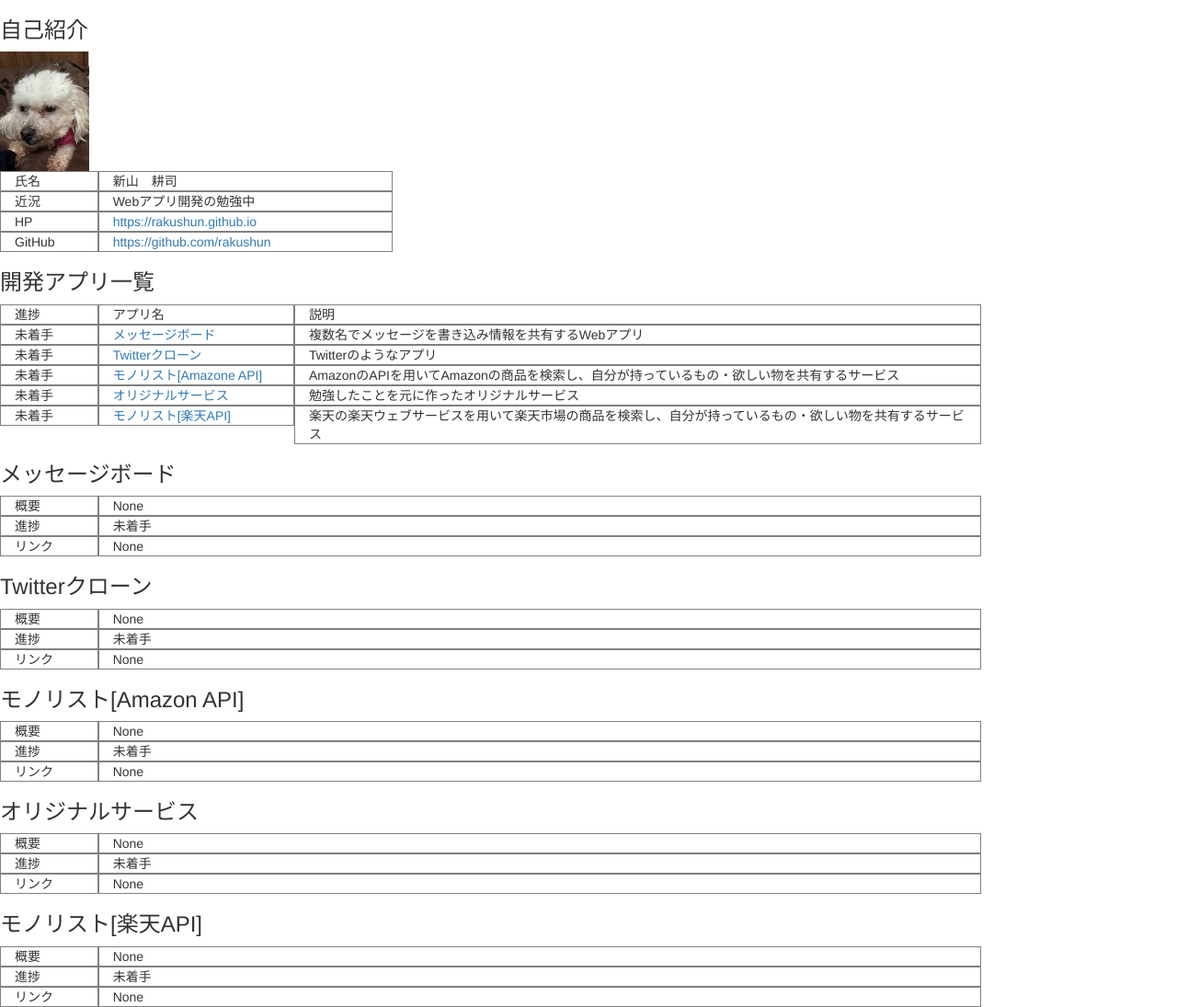
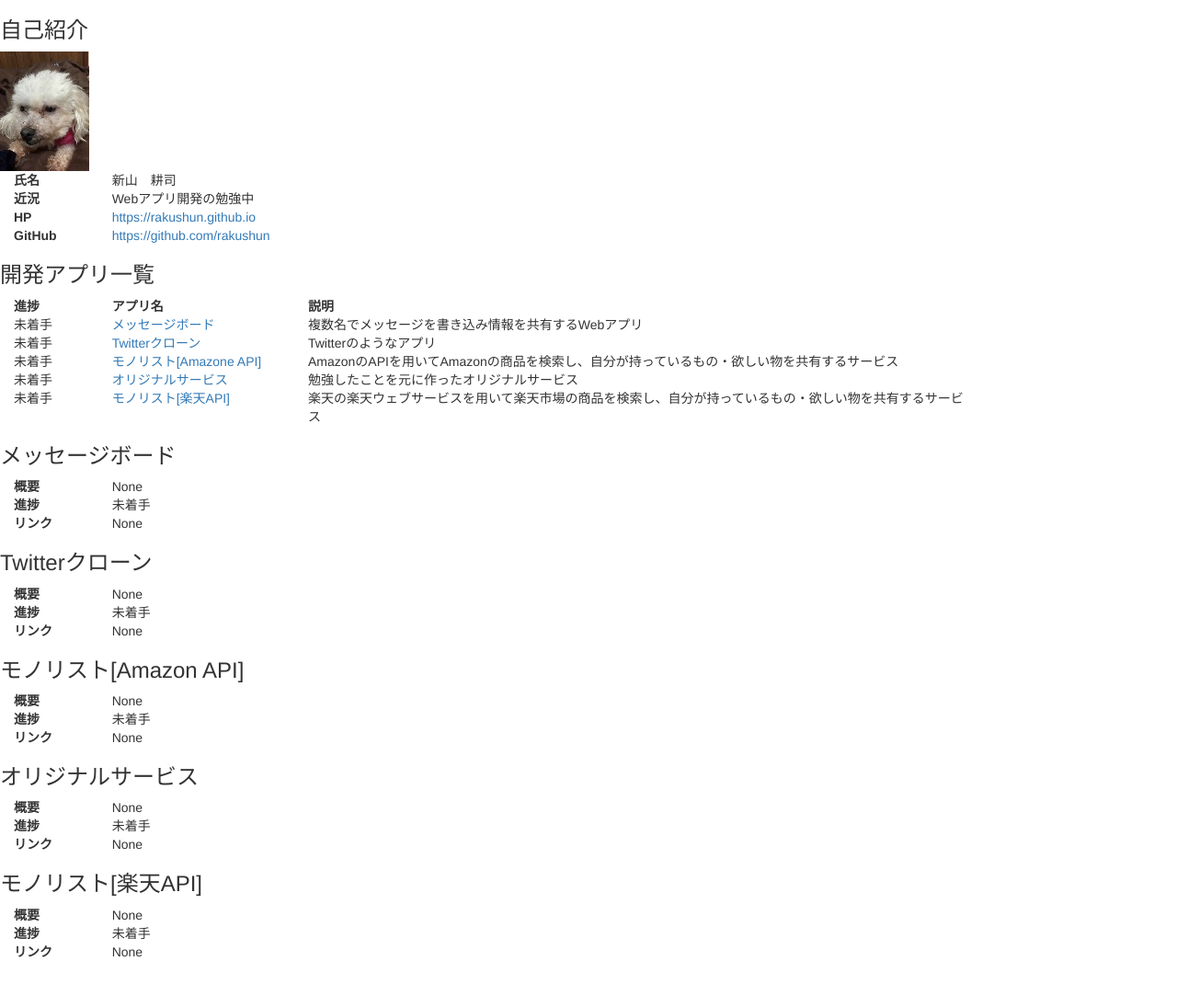
Before and after one commit to rakushun/rakushun.github.io, a plain HTML site: page index.html in a window 1280 px wide. Shown: the whole page at 92% size. After the commit the page ends 1045 px from the top, so only its background shows below. Drawn offline with nearby package versions, Linux system fonts and the light colour scheme.

Commit message:
5/25 Fin

```diff
--- a/index.html
+++ b/index.html
@@ -15,12 +15,6 @@
     <script src="//maxcdn.bootstrapcdn.com/bootstrap/3.3.5/js/bootstrap.min.js"></script>
   </head>
   <body>
-    <!-- スタイルシート -->
-    <style>
-      .information > div {
-	      border: 1px solid gray;
-      }
-    </style>
     <section>
     <!--自己紹介(info)-->
       <div class="info">
@@ -28,34 +22,33 @@
       <img src="dog2.jpg" alt="" />
         <div class="container-fluid">
           <div class="row information">
-            <div class="col-md-1">氏名</div>
+            <div class="col-md-1"><strong>氏名</strong></div>
 		        <div class="col-md-3">新山　耕司</div>
 		      </div>
 		      <div class="row information">
-		        <div class="col-md-1">近況</div>
+		        <div class="col-md-1"><strong>近況</strong></div>
 		        <div class="col-md-3">Webアプリ開発の勉強中</div>
 		      </div>
 		      <div class="row information">
-		        <div class="col-md-1">HP</div>
+		        <div class="col-md-1"><strong>HP</strong></div>
 		        <div class="col-md-3"><a href="https://rakushun.github.io">https://rakushun.github.io</a></div>
 		      </div>
 		      <div class="row information">
-		        <div class="col-md-1">GitHub</div>
+		        <div class="col-md-1"><strong>GitHub</strong></div>
 		        <div class="col-md-3"><a href="https://github.com/rakushun">https://github.com/rakushun</a></div>
 		      </div>
         </div>
       </div>
     </section>
-
     <section>
     <!--開発アプリ一覧(list)-->
       <div class="list">
       <h3 id="list">開発アプリ一覧</h3>
         <div class="container-fluid">
           <div class="row information">
-		        <div class="col-md-1">進捗</div>
-		        <div class="col-md-2">アプリ名</div>
-		        <div class="col-md-7">説明</div>
+		        <div class="col-md-1"><strong>進捗</strong></div>
+		        <div class="col-md-2"><strong>アプリ名</strong></div>
+		        <div class="col-md-7"><strong>説明</strong></div>
 		      </div>
 		      <div class="row information">
 		        <div class="col-md-1">未着手</div>
@@ -92,16 +85,16 @@
       <!-- <img src="dog2.jpg" alt="" /> -->
         <div class="container-fluid">
           <div class="row information">
-            <div class="col-md-1">概要</div>
-		        <div class="col-md-9">None</div>
+            <div class="col-md-1"><strong>概要</strong></div>
+		        <div class="col-md-7">None</div>
 		      </div>
 		      <div class="row information">
-		        <div class="col-md-1">進捗</div>
-		        <div class="col-md-9">未着手</div>
+		        <div class="col-md-1"><strong>進捗</strong></div>
+		        <div class="col-md-7">未着手</div>
 		      </div>
 		      <div class="row information">
-		        <div class="col-md-1">リンク</div>
-		        <div class="col-md-9"><!--<a href="http://">-->None</div>
+		        <div class="col-md-1"><strong>リンク</strong></div>
+		        <div class="col-md-7"><!--<a href="http://">-->None</div>
 		      </div>
         </div>
       </div>
@@ -113,16 +106,16 @@
       <!-- <img src="dog2.jpg" alt="" /> -->
         <div class="container-fluid">
           <div class="row information">
-            <div class="col-md-1">概要</div>
-		        <div class="col-md-9">None</div>
+            <div class="col-md-1"><strong>概要</strong></div>
+		        <div class="col-md-7">None</div>
 		      </div>
 		      <div class="row information">
-		        <div class="col-md-1">進捗</div>
-		        <div class="col-md-9">未着手</div>
+		        <div class="col-md-1"><strong>進捗</strong></div>
+		        <div class="col-md-7">未着手</div>
 		      </div>
 		      <div class="row information">
-		        <div class="col-md-1">リンク</div>
-		        <div class="col-md-9"><!--<a href="http://">-->None</div>
+		        <div class="col-md-1"><strong>リンク</strong></div>
+		        <div class="col-md-7"><!--<a href="http://">-->None</div>
 		      </div>
         </div>
       </div>
@@ -134,16 +127,16 @@
       <!-- <img src="dog2.jpg" alt="" /> -->
         <div class="container-fluid">
           <div class="row information">
-            <div class="col-md-1">概要</div>
-		        <div class="col-md-9">None</div>
+            <div class="col-md-1"><strong>概要</strong></div>
+		        <div class="col-md-7">None</div>
 		      </div>
 		      <div class="row information">
-		        <div class="col-md-1">進捗</div>
-		        <div class="col-md-9">未着手</div>
+		        <div class="col-md-1"><strong>進捗</strong></div>
+		        <div class="col-md-7">未着手</div>
 		      </div>
 		      <div class="row information">
-		        <div class="col-md-1">リンク</div>
-		        <div class="col-md-9"><!--<a href="http://">-->None</div>
+		        <div class="col-md-1"><strong>リンク</strong></div>
+		        <div class="col-md-7"><!--<a href="http://">-->None</div>
 		      </div>
         </div>
       </div>
@@ -155,16 +148,16 @@
       <!-- <img src="dog2.jpg" alt="" /> -->
         <div class="container-fluid">
           <div class="row information">
-            <div class="col-md-1">概要</div>
-		        <div class="col-md-9">None</div>
+            <div class="col-md-1"><strong>概要</strong></div>
+		        <div class="col-md-7">None</div>
 		      </div>
 		      <div class="row information">
-		        <div class="col-md-1">進捗</div>
-		        <div class="col-md-9">未着手</div>
+		        <div class="col-md-1"><strong>進捗</strong></div>
+		        <div class="col-md-7">未着手</div>
 		      </div>
 		      <div class="row information">
-		        <div class="col-md-1">リンク</div>
-		        <div class="col-md-9"><!--<a href="http://">-->None</div>
+		        <div class="col-md-1"><strong>リンク</strong></div>
+		        <div class="col-md-7"><!--<a href="http://">-->None</div>
 		      </div>
         </div>
       </div>
@@ -172,20 +165,20 @@
     <section>
     <!--モノリスト[楽天API](rakuten)-->
       <div class="rakuten">
-      <h3 id="org">モノリスト[楽天API]</h3>
+      <h3 id="rakuten">モノリスト[楽天API]</h3>
       <!-- <img src="dog2.jpg" alt="" /> -->
         <div class="container-fluid">
           <div class="row information">
-            <div class="col-md-1">概要</div>
-		        <div class="col-md-9">None</div>
+            <div class="col-md-1"><strong>概要</strong></div>
+		        <div class="col-md-7">None</div>
 		      </div>
 		      <div class="row information">
-		        <div class="col-md-1">進捗</div>
-		        <div class="col-md-9">未着手</div>
+		        <div class="col-md-1"><strong>進捗</strong></div>
+		        <div class="col-md-7">未着手</div>
 		      </div>
 		      <div class="row information">
-		        <div class="col-md-1">リンク</div>
-		        <div class="col-md-9"><!--<a href="http://">-->None</div>
+		        <div class="col-md-1"><strong>リンク</strong></div>
+		        <div class="col-md-7"><!--<a href="http://">-->None</div>
 		      </div>
         </div>
       </div>
```
